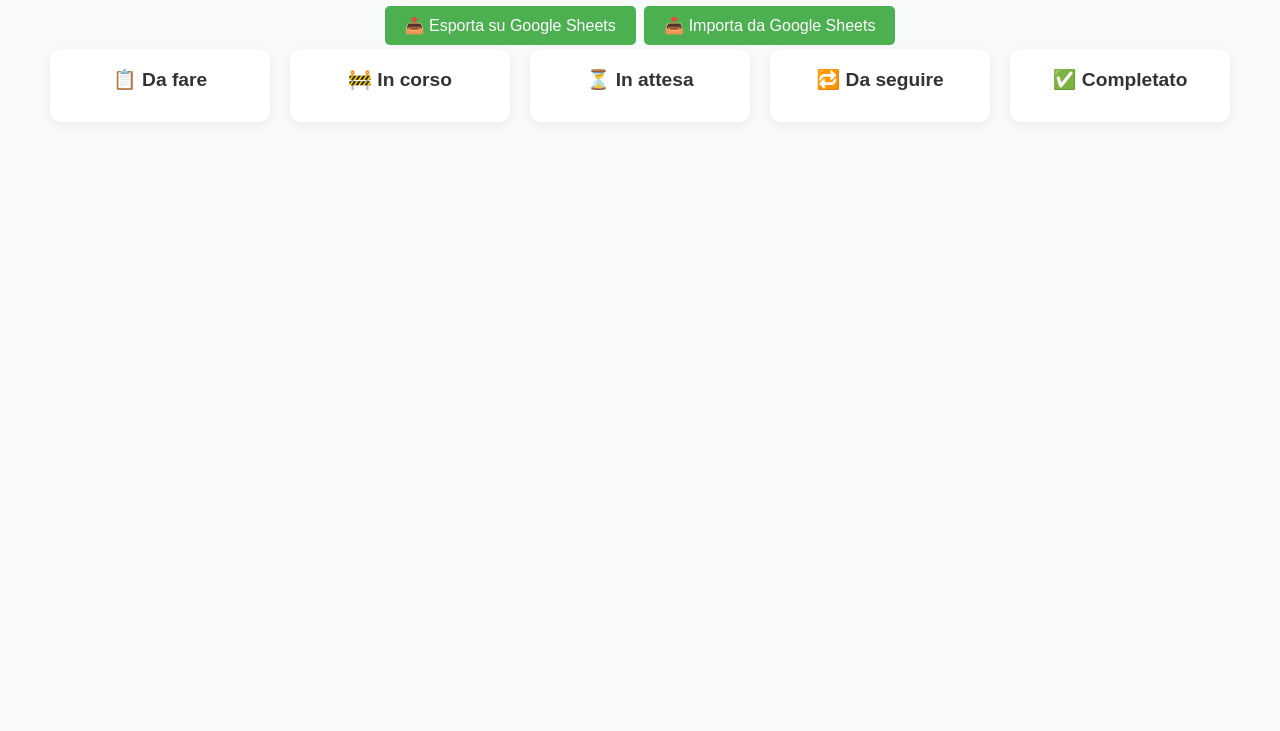
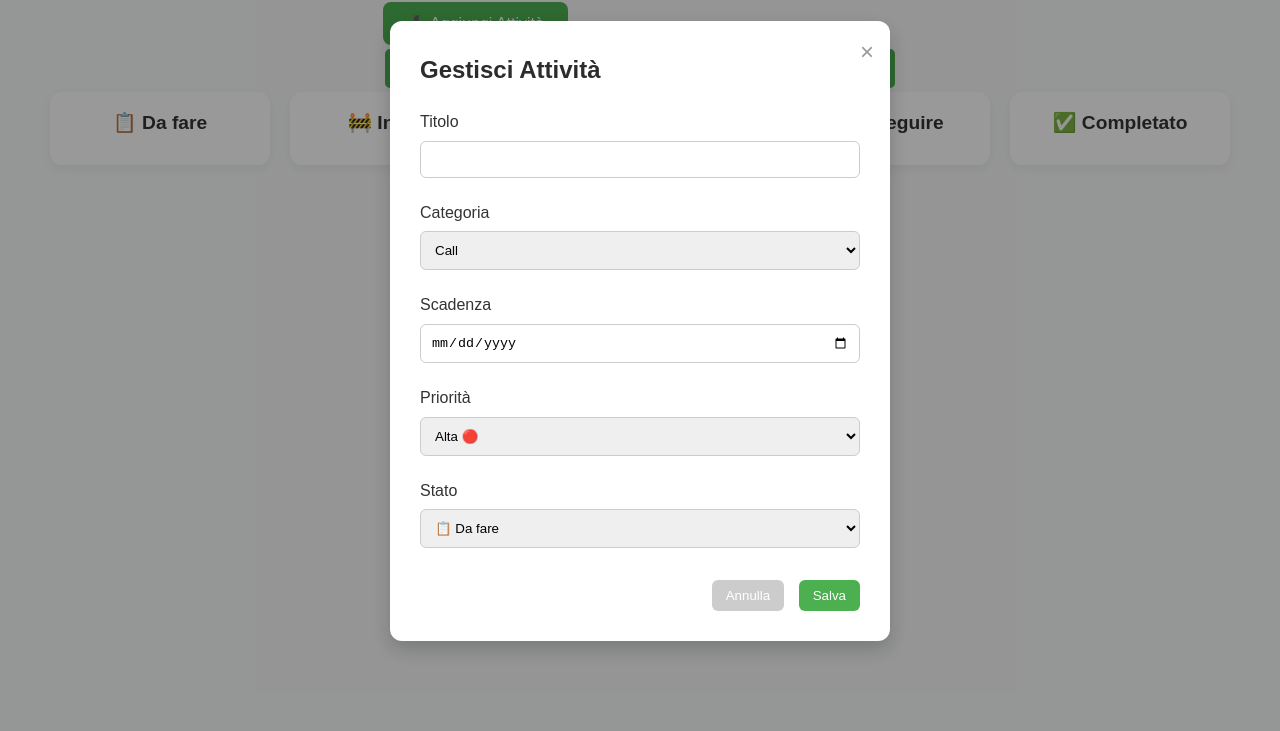
Before and after one commit to Alfpes24/kanBan, a plain HTML site: page index.html in a window 1280 px wide. Shown: the part 69-800 px from the top of the page. Drawn offline with Linux system fonts and the light colour scheme.

Commit message:
Update index.html

```diff
--- a/index.html
+++ b/index.html
@@ -1,14 +1,15 @@
 <!DOCTYPE html>
 <html lang="it">
 <head>
-  <meta charset="UTF-8" />
-  <meta name="viewport" content="width=device-width, initial-scale=1.0"/>
+  <meta charset="UTF-8">
+  <meta name="viewport" content="width=device-width, initial-scale=1.0" />
   <title>Dashboard Kanban</title>
   <link rel="stylesheet" href="style.css">
 </head>
 <body>
   <header>
     <h1>Dashboard Kanban - <span id="todayDate"></span></h1>
+    <button id="addTaskBtn">➕ Aggiungi Attività</button>
     <div class="kanban-actions">
       <button id="export-btn">📤 Esporta su Google Sheets</button>
       <button id="import-btn">📥 Importa da Google Sheets</button>
@@ -38,6 +39,51 @@
     </div>
   </main>
 
+  <div id="taskModal" class="modal">
+    <div class="modal-content">
+      <span class="close-btn">&times;</span>
+      <h3>Gestisci Attività</h3>
+      <form id="taskForm">
+        <label>Titolo</label>
+        <input type="text" id="taskTitle" required>
+
+        <label>Categoria</label>
+        <select id="taskCategory">
+          <option>Call</option>
+          <option>Evento</option>
+          <option>Formazione</option>
+          <option>Sviluppo</option>
+          <option>Lead Generation</option>
+          <option>Varie</option>
+        </select>
+
+        <label>Scadenza</label>
+        <input type="date" id="taskDeadline" required>
+
+        <label>Priorità</label>
+        <select id="taskPriority">
+          <option>Alta 🔴</option>
+          <option>Media 🟠</option>
+          <option>Bassa 🟢</option>
+        </select>
+
+        <label>Stato</label>
+        <select id="taskStatus">
+          <option value="to-do">📋 Da fare</option>
+          <option value="in-progress">🚧 In corso</option>
+          <option value="waiting">⏳ In attesa</option>
+          <option value="follow-up">🔁 Da seguire</option>
+          <option value="completed">✅ Completato</option>
+        </select>
+
+        <div class="modal-buttons">
+          <button type="button" class="cancel-btn">Annulla</button>
+          <button type="submit" class="save-btn">Salva</button>
+        </div>
+      </form>
+    </div>
+  </div>
+
   <script src="script.js"></script>
 </body>
 </html>
```
